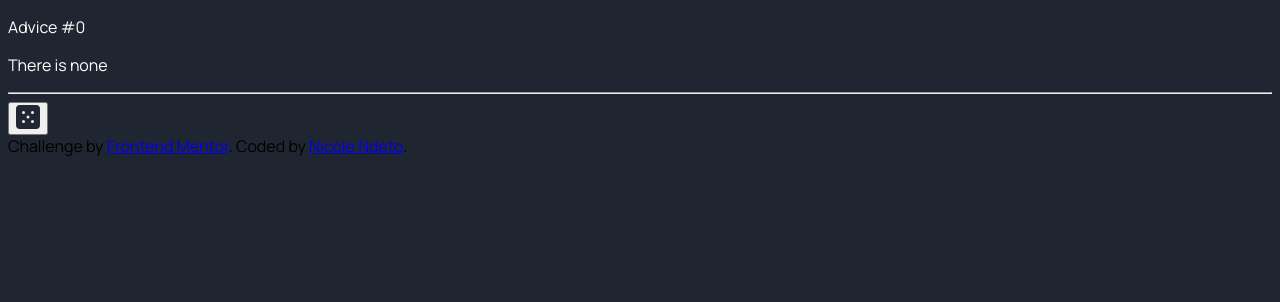
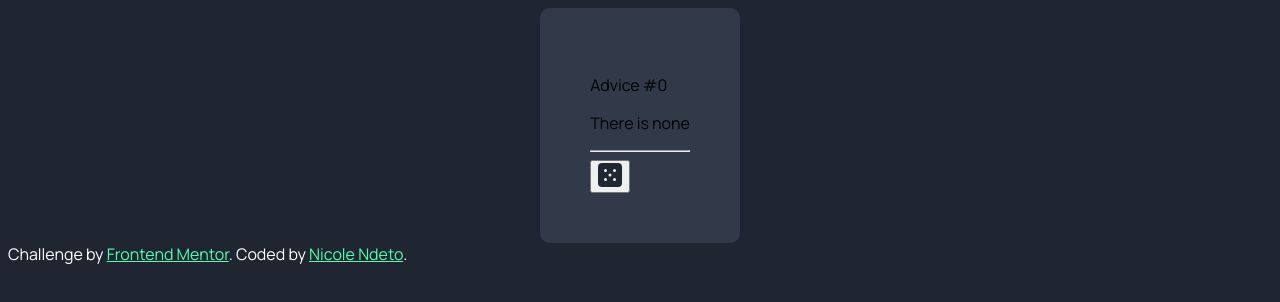
Before and after one commit to nndeto/advicechallenge, a React (Vite) app in the folder advice-challenge/: page / in a window 1280 px wide. Shown: the top 302 px of the page. Built offline with nearby package versions, Linux system fonts and the light colour scheme.

Commit message:
began styling, added classes

```diff
--- a/advice-challenge/src/components/AdviceCard.jsx
+++ b/advice-challenge/src/components/AdviceCard.jsx
@@ -26,9 +26,9 @@ function AdviceCard() {
         <>
             <div class = "container">
                 <div class = "card">
-                    <p>Advice #{number}</p>
-                    <p>{advice}</p>
-                    <hr />
+                    <p class = "advice-header">Advice #{number}</p>
+                    <p class = "advice-body">{advice}</p>
+                    <hr class = "advice-linebreak"/>
                     <Button newAdvice = {getAdvice}/>
                     {/* <button
                         id ="buttonClick"
--- a/advice-challenge/src/components/Button.jsx
+++ b/advice-challenge/src/components/Button.jsx
@@ -1,4 +1,5 @@
 import dice from "../assets/images/icon-dice.svg"
+import "../css/style.css"
 
 function Button(props) {
     console.log(props)
@@ -13,6 +14,7 @@ function Button(props) {
     return(
         <>
             <button
+                class = "advice-button"
                 id ="buttonClick"
                 onClick = {handleClick}>
                 <img src = {dice}  alt = "dice icon for button"/>
--- a/advice-challenge/src/css/style.css
+++ b/advice-challenge/src/css/style.css
@@ -6,5 +6,39 @@ body {
 }
 
 .container {
+    display: flex;
+    flex-flow: row wrap;
+    justify-content: center;
+}
+
+.card {
+    background: hsl(217, 19%, 24%);
+    padding: 50px;
+    border-radius: 10px;
+}
+
+.advice-header {
+
+}
+
+.advice-body {
+
+}
+
+.advice-linebreak {
+
+}
+
+.advice-button {
+
+}
+
+footer {
     color: white;
 }
+
+footer a {
+    color: hsl(150, 100%, 66%);
+    text-align: center;
+    margin: 20px 0px;
+}
```
